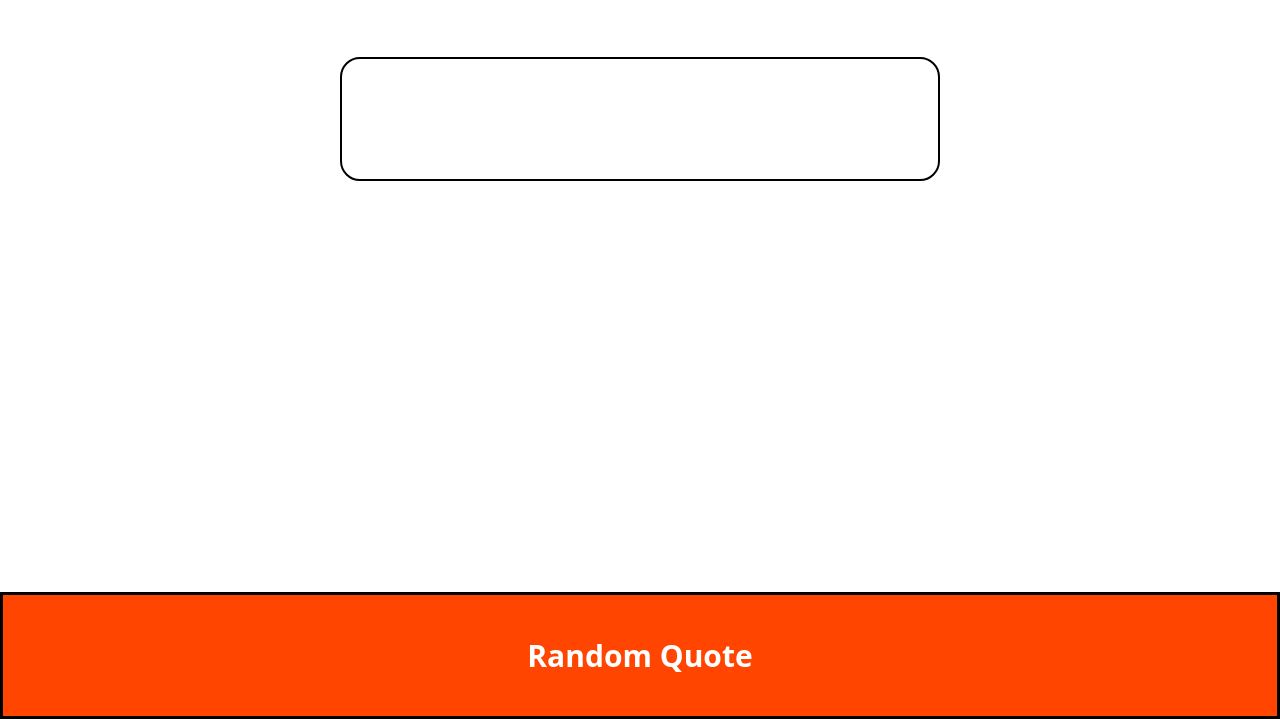
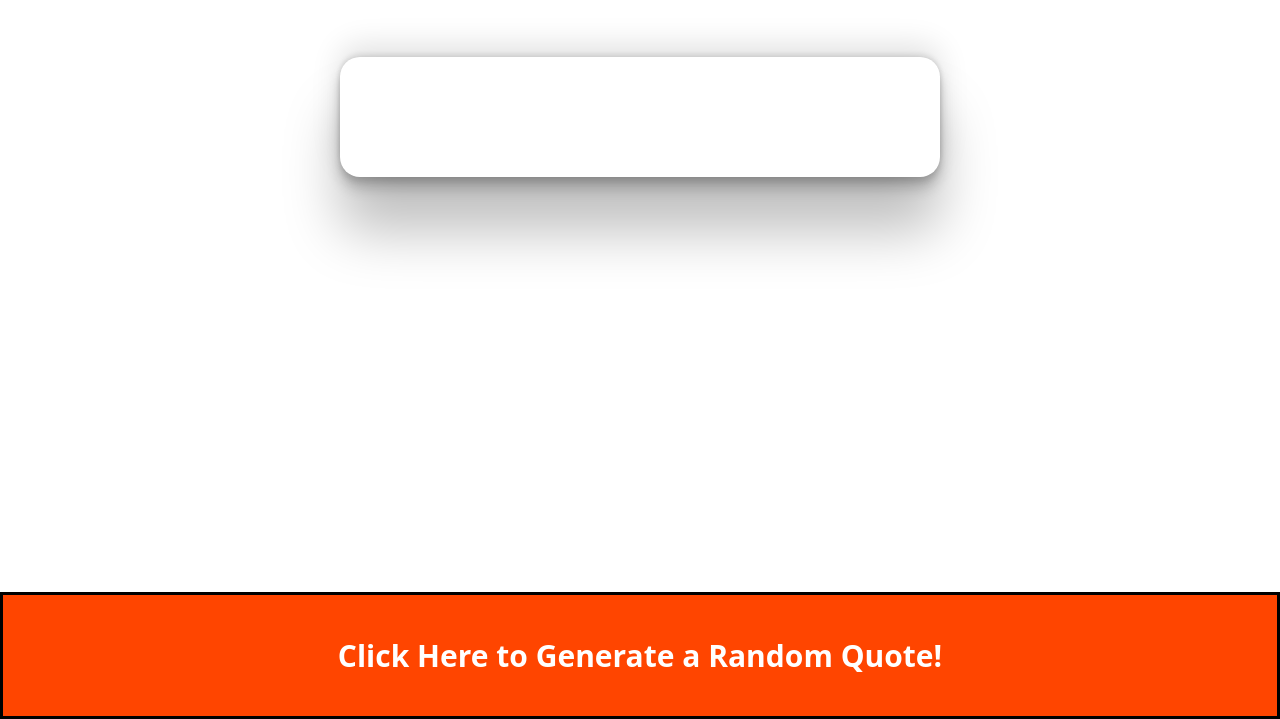
Before and after one commit to prasadmore01/Random-Quotes-Application, a plain HTML site: page index.html in a window 1280 px wide. Shown: the part 81-800 px from the top of the page. Drawn offline with Linux system fonts and the light colour scheme; no server answers.

Commit message:
Updated Styling

```diff
--- a/index.html
+++ b/index.html
@@ -16,7 +16,7 @@
 
     </div>
     <button id="btn" onclick="getQuote()">
-        Random Quote
+        Click Here to Generate a Random Quote!
     </button>
 
     <script src="./app.js"></script>
--- a/style.css
+++ b/style.css
@@ -36,16 +36,18 @@ button:hover{
 }
 
 .quotes{
-    border: 2px solid black;
+
     padding: 50px;
     margin-top: 60px;
     border-radius: 20px;
+    box-shadow: rgba(0, 0, 0, 0.25) 0px 54px 55px, rgba(0, 0, 0, 0.12) 0px -12px 30px, rgba(0, 0, 0, 0.12) 0px 4px 6px, rgba(0, 0, 0, 0.17) 0px 12px 13px, rgba(0, 0, 0, 0.09) 0px -3px 5px;
 }
 
 .quotes h1{
     font-size: 30px;
     color: black;
     text-decoration: none;
+    font-style: italic;
 }
 
 .quotes p{
```
